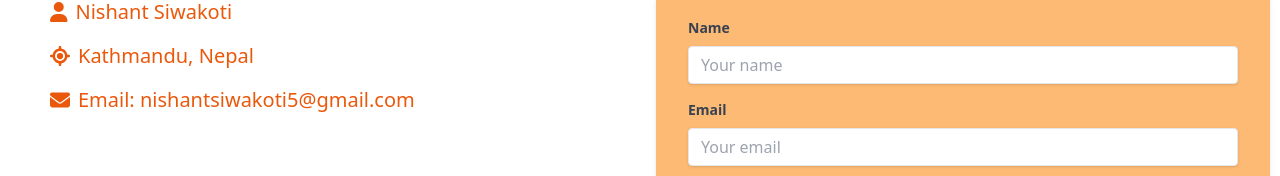
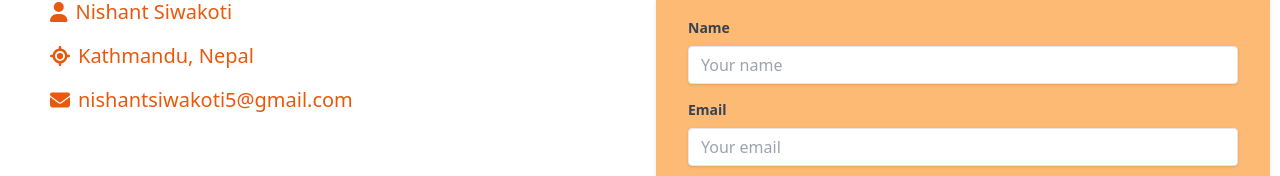
Before and after one commit to NishantSiwakoti/ReactPortfolio, a React (Vite) app: page /contact in a window 1280 px wide. Shown: the part 224-400 px from the top of the page. Built offline with nearby package versions, Linux system fonts and the light colour scheme.

Commit message:
some changes

```diff
--- a/src/Pages/Contact.jsx
+++ b/src/Pages/Contact.jsx
@@ -51,7 +51,7 @@ const Contact = () => {
 
           <p className="mb-4 text-md md:text-xl text-orange-600 dark:text-white">
             <FontAwesomeIcon icon={faEnvelope} className="mr-2" />
-            Email: nishantsiwakoti5@gmail.com
+            nishantsiwakoti5@gmail.com
           </p>
         </div>
         {/* Contact Form */}
```
